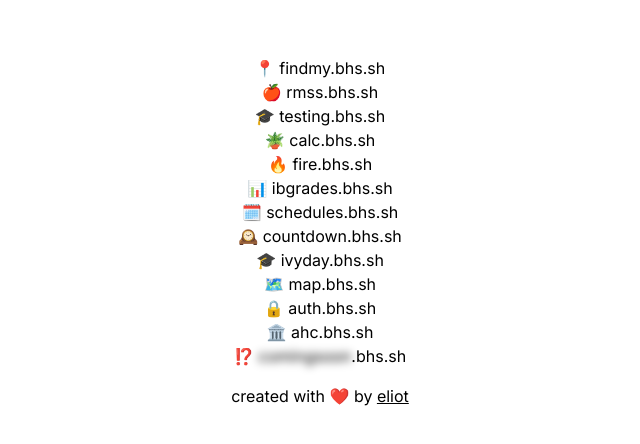
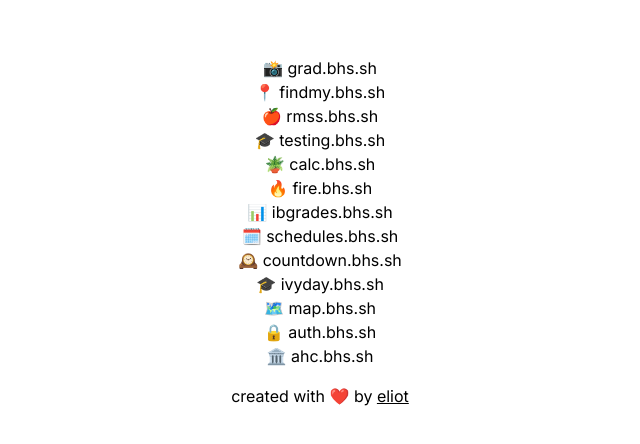
Before and after one commit to eiiot/index.bhs.sh, a Next.js app: page / in a window 1280 px wide. Shown: the part 168-612 px from the top of the page, without its empty margins (320-960 px from the left). Built offline with nearby package versions, Linux system fonts and the light colour scheme.

Commit message:
Update page.tsx

```diff
--- a/app/page.tsx
+++ b/app/page.tsx
@@ -3,6 +3,7 @@ import Link from "next/link";
 export default function Home() {
   return (
     <main className="flex flex-col items-center justify-center min-h-screen py-2">
+      <Link href="https://grad.bhs.sh">📸 grad.bhs.sh</Link>
       <Link href="https://findmy.bhs.sh">📍 findmy.bhs.sh</Link>
       <Link href="https://rmss.bhs.sh">🍎 rmss.bhs.sh</Link>
       <Link href="https://testing.bhs.sh">🎓 testing.bhs.sh</Link>
@@ -15,10 +16,6 @@ export default function Home() {
       <Link href="https://map.bhs.sh">🗺️ map.bhs.sh</Link>
       <Link href="https://auth.bhs.sh">🔒 auth.bhs.sh</Link>
       <Link href="https://ahc.bhs.sh">🏛️ ahc.bhs.sh</Link>
-      <span className="cursor-wait">
-        ⁉️ <span className="blur-sm">comingsoon</span>
-        .bhs.sh
-      </span>
       <span className="!mt-4">
         created with ❤️ by{" "}
         <Link href="https://eliothertenstein.com" className="underline">
```
